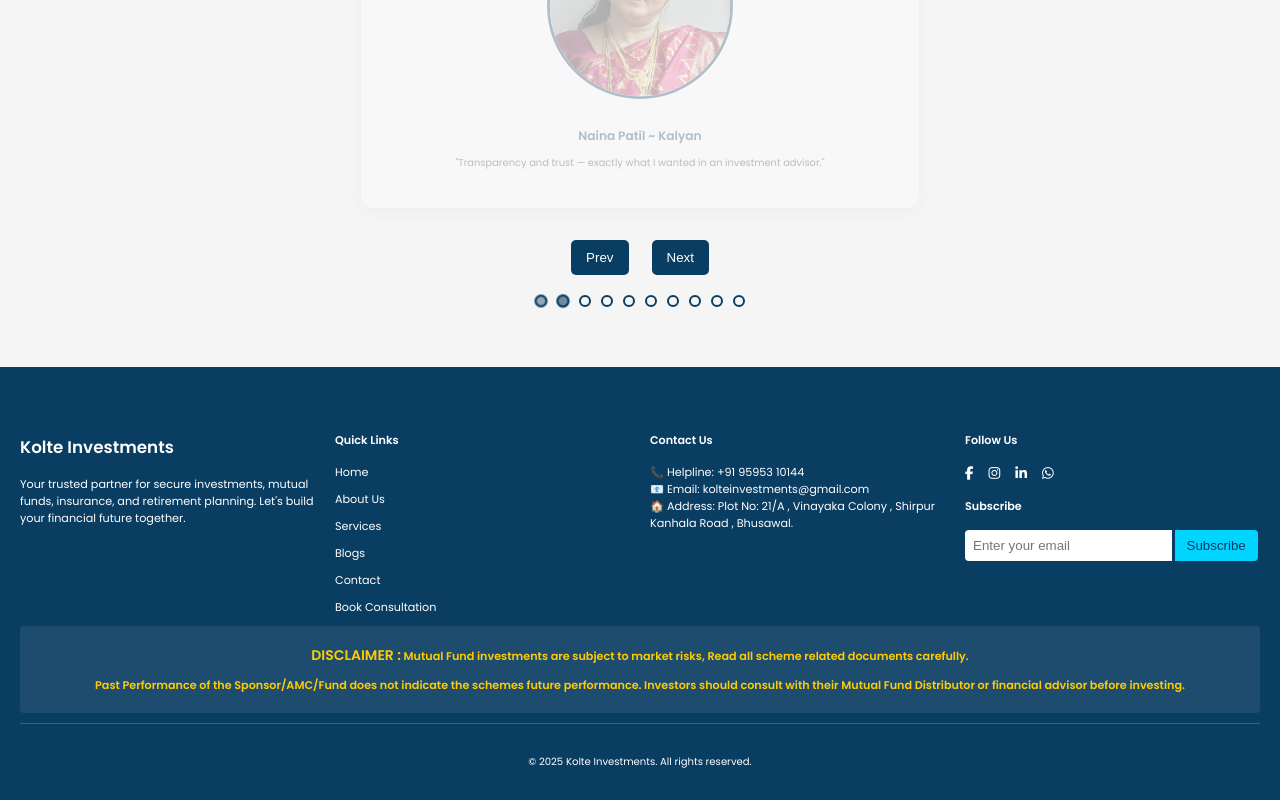
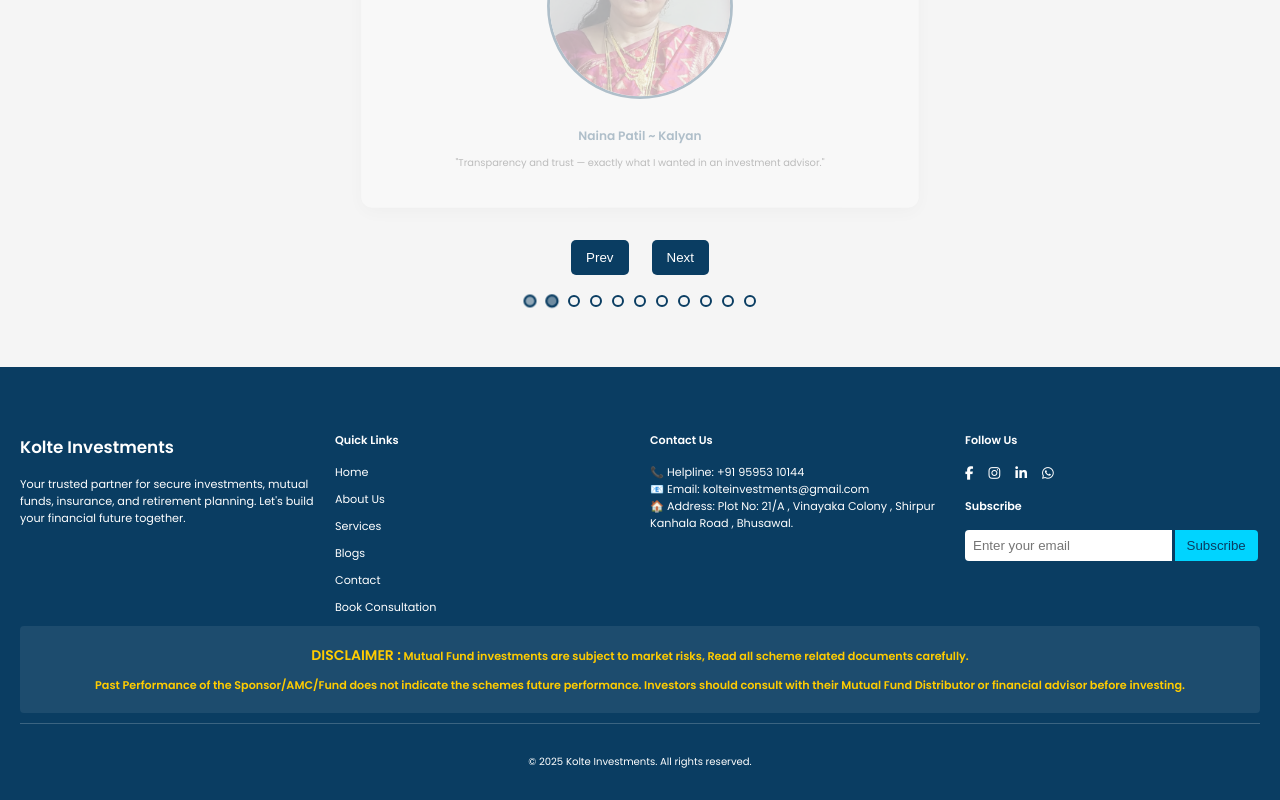
Before and after one commit to Geeta1239/KolteInvestments, a plain HTML site: page index.html in a window 1280 px wide. Shown: the part 3125-3925 px from the top of the page. Drawn offline with nearby package versions, Linux system fonts and the light colour scheme; no server answers.

Commit message:
minor change

```diff
--- a/index.html
+++ b/index.html
@@ -448,6 +448,7 @@
             <span data-index="7"></span>
             <span data-index="8"></span>
             <span data-index="9"></span>
+            <span data-index="10"></span>
         </div>
     </section>
 
```
